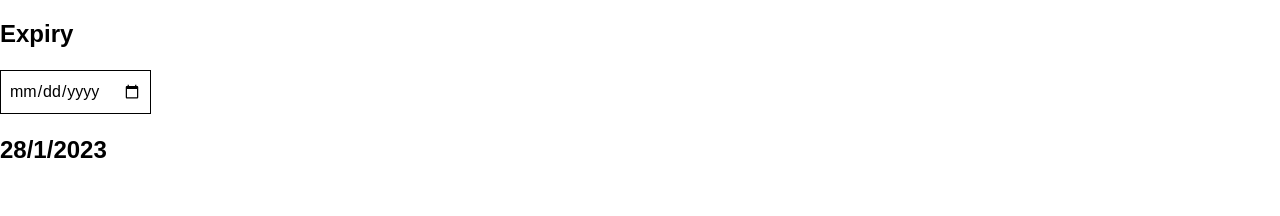
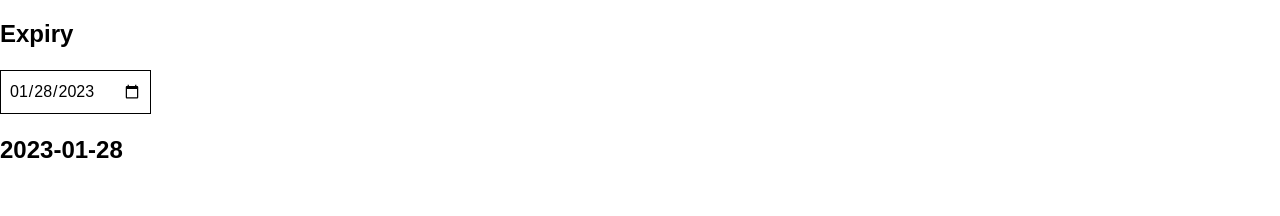
Before and after one commit to kamaluiuxd/future-bull, a React (Create React App) app: page / in a window 1280 px wide. Shown: the part 154-370 px from the top of the page. Built offline with nearby package versions, Linux system fonts and the light colour scheme.

Commit message:
Updated 29Jan2023

```diff
--- a/src/Components/CatMenu.js
+++ b/src/Components/CatMenu.js
@@ -1,6 +1,5 @@
 import { useState } from "react";
-const current = new Date();
-const currentDate = `${current.getDate()}/${current.getMonth() + 1}/${current.getFullYear()}`;
+const currentDate = new Date().toISOString().slice(0, 10);
 
 const CatMenu = ({ tradeData, setTradeData }) => {
 	const [date, setDate] = useState(currentDate);
@@ -8,11 +7,12 @@ const CatMenu = ({ tradeData, setTradeData }) => {
 	console.log(date);
 
 	const filterItem = (company) => {
-		const updatedItem = tradeData.filter((currentElement) => {
-			return currentElement.companyName === company;
-		});
-		setTradeData(updatedItem);
+		// 	const updatedItem = tradeData.filter((currentElement) => {
+		// 		return currentElement.companyName === company;
+		// 	});
+		// 	setTradeData(updatedItem);
 	};
+
 	return (
 		<>
 			<div className="flex justify-center container">
--- a/src/Pages/Home.js
+++ b/src/Pages/Home.js
@@ -9,14 +9,6 @@ const Home = () => {
 	useEffect(() => {
 		setTradeData(data.openIndex);
 	}, []);
-
-	const filterItem = (company) => {
-		// const updatedItem = tradeData.companyOpenIndex.filter((currentElement) => {
-		// 	return currentElement.companyName === company;
-		// });
-		// setTradeData(updatedItem);
-		// console.log(updatedItem);
-	};
 
 	console.log(tradeData);
 	return (
```
